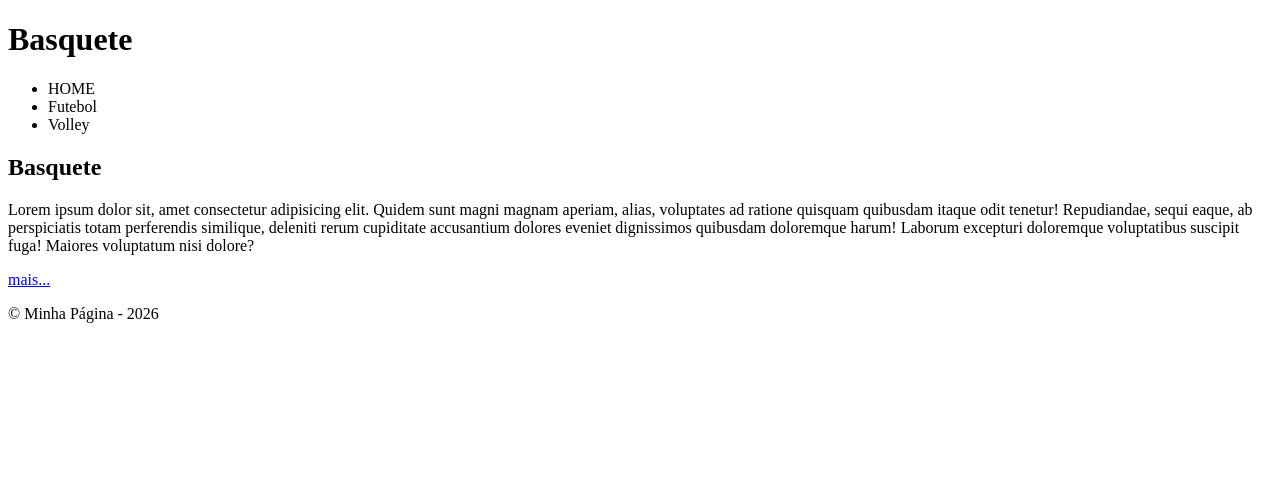
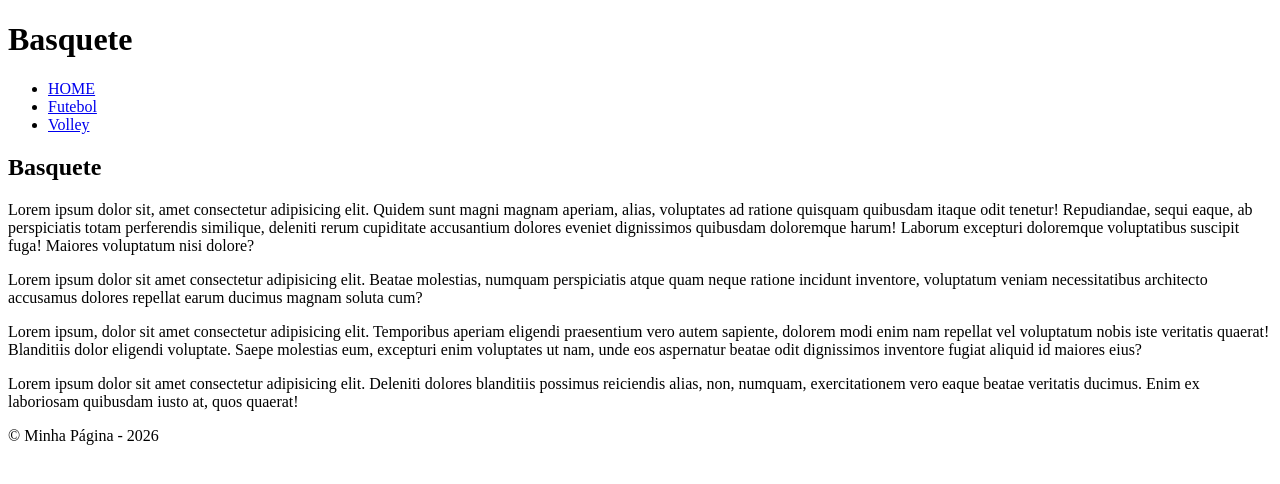
Before and after one commit to MatheusPSFranco/exemplo-repo-front-1tdspw-2026, a plain HTML site: page paginas/basquete/basquete.html in a window 1280 px wide. Drawn offline with Linux system fonts and the light colour scheme.

Commit message:
feat : Adição e refatoração de navegação para a pagina basquete

```diff
--- a/paginas/basquete/basquete.html
+++ b/paginas/basquete/basquete.html
@@ -6,14 +6,13 @@
     <title>Basquete</title>
   </head>
   <body>
-
     <header>
       <h1>Basquete</h1>
       <nav>
         <ul>
-          <li>HOME</li>
-          <li>Futebol</li>
-          <li>Volley</li>
+          <li><a href="../../index.html">HOME</a></li>
+          <li><a href="../futebol/futebol.html">Futebol</a></li>
+          <li><a href="../volley/volley.html">Volley</a></li>
         </ul>
       </nav>
     </header>
@@ -21,8 +20,34 @@
     <main>
       <section>
         <h2>Basquete</h2>
-        <p>Lorem ipsum dolor sit, amet consectetur adipisicing elit. Quidem sunt magni magnam aperiam, alias, voluptates ad ratione quisquam quibusdam itaque odit tenetur! Repudiandae, sequi eaque, ab perspiciatis totam perferendis similique, deleniti rerum cupiditate accusantium dolores eveniet dignissimos quibusdam doloremque harum! Laborum excepturi doloremque voluptatibus suscipit fuga! Maiores voluptatum nisi dolore?</p>
-        <a href="#">mais...</a>
+        <p>
+          Lorem ipsum dolor sit, amet consectetur adipisicing elit. Quidem sunt
+          magni magnam aperiam, alias, voluptates ad ratione quisquam quibusdam
+          itaque odit tenetur! Repudiandae, sequi eaque, ab perspiciatis totam
+          perferendis similique, deleniti rerum cupiditate accusantium dolores
+          eveniet dignissimos quibusdam doloremque harum! Laborum excepturi
+          doloremque voluptatibus suscipit fuga! Maiores voluptatum nisi dolore?
+        </p>
+        <p>
+          Lorem ipsum dolor sit amet consectetur adipisicing elit. Beatae
+          molestias, numquam perspiciatis atque quam neque ratione incidunt
+          inventore, voluptatum veniam necessitatibus architecto accusamus
+          dolores repellat earum ducimus magnam soluta cum?
+        </p>
+        <p>
+          Lorem ipsum, dolor sit amet consectetur adipisicing elit. Temporibus
+          aperiam eligendi praesentium vero autem sapiente, dolorem modi enim
+          nam repellat vel voluptatum nobis iste veritatis quaerat! Blanditiis
+          dolor eligendi voluptate. Saepe molestias eum, excepturi enim
+          voluptates ut nam, unde eos aspernatur beatae odit dignissimos
+          inventore fugiat aliquid id maiores eius?
+        </p>
+        <p>
+          Lorem ipsum dolor sit amet consectetur adipisicing elit. Deleniti
+          dolores blanditiis possimus reiciendis alias, non, numquam,
+          exercitationem vero eaque beatae veritatis ducimus. Enim ex laboriosam
+          quibusdam iusto at, quos quaerat!
+        </p>
       </section>
     </main>
     <footer>
```
